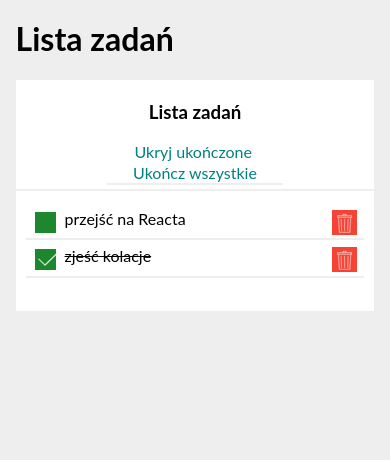
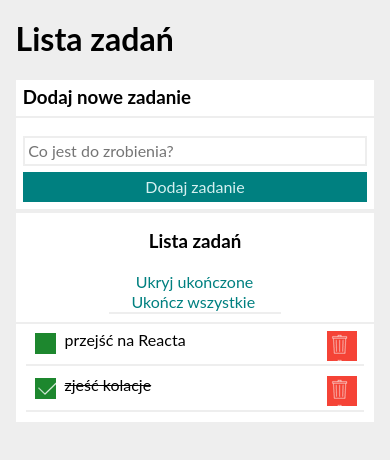
Before and after one commit to LukasWebDeveloper/mod08_05_todos_list_react, a React (Create React App) app: page / in a window 390 px wide. Shown: the top 460 px of the page. Built offline with nearby package versions, Linux system fonts and the light colour scheme.

Commit message:
commit styles changed

```diff
--- a/src/Buttons/style.css
+++ b/src/Buttons/style.css
@@ -1,20 +1,25 @@
 .div__headerAndButtons {
    display: flex;
    flex-direction: row;
-   flex-grow: 0.1;
-   border-bottom: none;
+   justify-content: flex-start;
+   flex-grow: 0.4;
 }
 
-@media (max-width: 450px) {
+@media (max-width: 500px) {
    .div__headerAndButtons {
       display: flex;
       flex-direction: column;
-      border-bottom: none;
+      justify-content: flex-start;
+      border-bottom: 2px solid #eee;
+      width: 50%;
+      height: 50%;
+      flex-grow:0.5;
    }
 }
 
 .div__button {
    margin-right: 2%;
+   padding-right: 2%;
    background: transparent;
    border: none;
 }
@@ -36,6 +41,7 @@
 }
 
 .div__button--markTasksAllDone {
+   margin-right: 2%;
    direction: none;
    background: transparent;
    color: teal;
--- a/src/Form/style.css
+++ b/src/Form/style.css
@@ -7,8 +7,9 @@
 
 .form {
    display: flex;
+   flex-direction: row;
+   padding: 2%;
    padding-top: 0;
-   margin-top: 2%;
 }
 
 @media (max-width: 450px) {
@@ -42,7 +43,7 @@
    background-color: teal;
    color: rgb(213, 240, 240);
    font-weight: lighter;
-   border: transparent;
+   border: 2px solid teal;
 }
 
 .formButton {
--- a/src/Section/index.js
+++ b/src/Section/index.js
@@ -1,15 +1,23 @@
 import "./style.css";
 
-const Section = ({title, body, extraHeaderContent}) => (
-   <section className="section sectionAddTask">
-               <div className="div__titleTasksList">
-                  <h3 className="section__titleNewTask">{title}</h3>
-                  {extraHeaderContent}
-               </div>
-               <div className="div__tasksList">
-               {body}
-               </div>
-   </section>
+const Section = ({ title, title1, body, body1, extraHeaderContent }) => (
+   <>
+      <section className="section sectionAddTask">
+         <div>
+            <h3 className="section__titleNewTask">{title1}</h3>
+         </div>
+         <div> {/*  className="div__tasksList" */}
+            {body1}
+         </div>
+      </section>
+      <section className="section sectionTasks">
+         <div className="div__tasksList">
+            <h3 className="section__titleTasksList">{title}</h3>
+            {extraHeaderContent}
+         </div>
+         {body}
+      </section>
+   </>
 
 );
 
--- a/src/Section/style.css
+++ b/src/Section/style.css
@@ -9,17 +9,17 @@
 }
 
 .section__titleNewTask {
-   padding: 0 2%;
+   border-bottom: 2px solid #eee;
+   padding: 2%;
+   margin-top: 0;
 }
 
 .sectionTasks {
    top: -15px;
    margin: 0 4%;
-   margin-top: 1%;
 }
 
 .section__titleNewTask {
-   /* line-height: 0.05; */
    flex-grow: 1;
 }
 
@@ -54,16 +54,21 @@
    border: none;
 }
 
-.div__titleTasksList {
+.section__titleTasksList {
+   flex-grow: 1.25;
+}
+
+.div__tasksList {
    display: flex;
    flex-direction: row;
-   padding: 0%;
+   border-bottom: 2px solid #eee;
 }
 
 @media (max-width: 500px) {
-   .div__titleTasksList {
+   .div__tasksList {
       display: flex;
       flex-direction: column;
       align-items: center;
+      border-bottom: 2px solid #eee;
    }
 }
--- a/src/Tasks/style.css
+++ b/src/Tasks/style.css
@@ -1,10 +1,19 @@
 /* Tasks list */
 .section__listTasks {
-   background-color: #fff;
-   margin-top: 1%;
+   display: flex;
+   flex-direction: column;
+   align-content: space-evenly;
+   margin: 0 2%;
+   padding-left: 0px;
+   padding-bottom: 2%;
+   list-style: none;
 }
 
 .tasksList {
+   display: flex;
+   flex-direction: column;
+   align-content: space-evenly;
+   margin: 0 2%;
    padding-left: 0px;
    padding-bottom: 2%;
    list-style: none;
@@ -24,6 +33,7 @@
 .tasksList__content {
    flex-grow: 1;
    padding-left: 2%;
+
 
 }
 
@@ -52,8 +62,8 @@
 .buttonTask--remove {
    display: flex;
    color: white;
-   height: 25px;
-   width: 25px;
+   height: 30px;
+   width: 30px;
    background-image: url(./iconWastebasket.png);
    border: none;
    transition: 0.3s linear;
```
